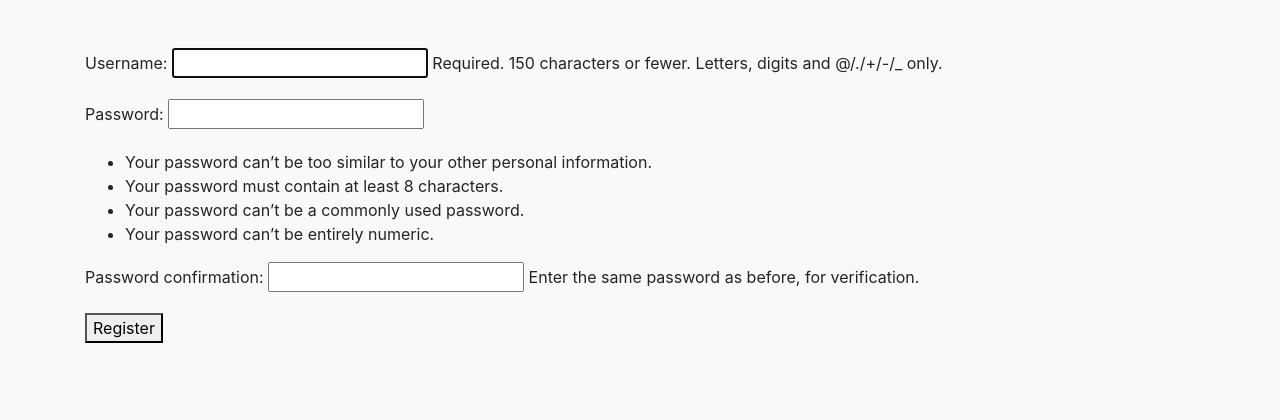
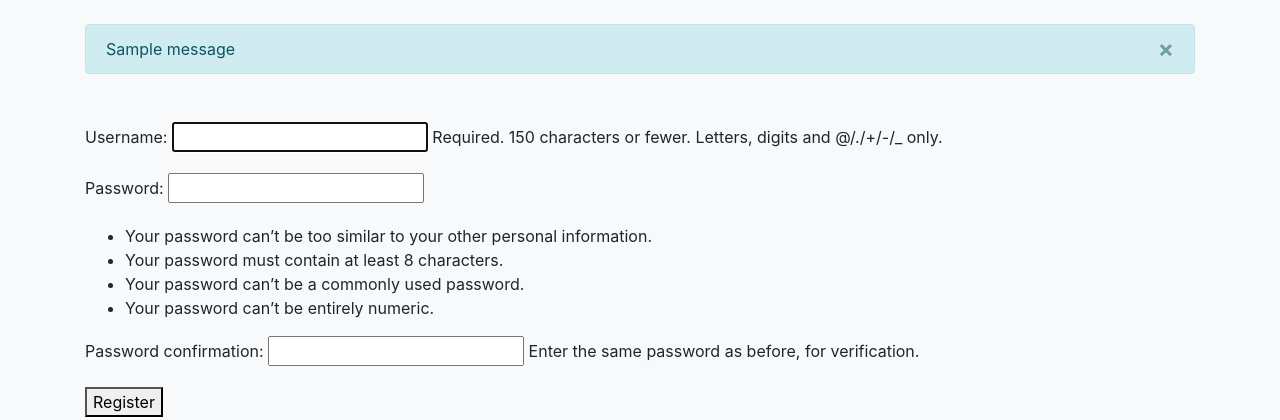
Before and after one commit to Josesosa0777/djangoProject, a Django app: page /account/register in a window 1280 px wide. Shown: the part 65-485 px from the top of the page. Run offline with Django 3.2, Linux system fonts and the light colour scheme; one stand-in notice (Sample message) is shown.

Commit message:
register views part1

```diff
--- a/taskmate/users_app/templates/register.html
+++ b/taskmate/users_app/templates/register.html
@@ -5,6 +5,17 @@
 
 {% block content%}
     <div class='container'>
+    </br>
+    {% if messages %}
+        {% for message in messages %}
+            <div class="alert alert-info alert-dismissible fade show" role="alert">
+                {{ message }}
+                <button type="button" class="close" data-dismiss="alert" aria-label="Close">
+                    <span aria-hidden="true">&times;</span>
+                </button>
+            </div>
+        {% endfor %}
+    {% endif %}
         <form method="POST" class="mt-5">
             {% csrf_token %}
 
--- a/taskmate/users_app/views.py
+++ b/taskmate/users_app/views.py
@@ -1,9 +1,18 @@
-from django.shortcuts import render
+from django.shortcuts import render, redirect
 # from django.http import HttpResponse
 from django.contrib.auth.forms import UserCreationForm
+from django.contrib import messages
 
 
 def register(request):
     # return HttpResponse("users_app working!")
-    register_form = UserCreationForm()
+    if request.method == "POST":
+        register_form = UserCreationForm(request.POST)
+        if register_form.is_valid():
+            # register_form.save()
+            messages.success(
+                request, ("New User Account Created, Loin to Get Started!"))
+            return redirect('todolist')
+    else:
+        register_form = UserCreationForm()
     return render(request, 'register.html', {'register_form': register_form})
```
Lines whose indentation alone changed are shown as unchanged.
